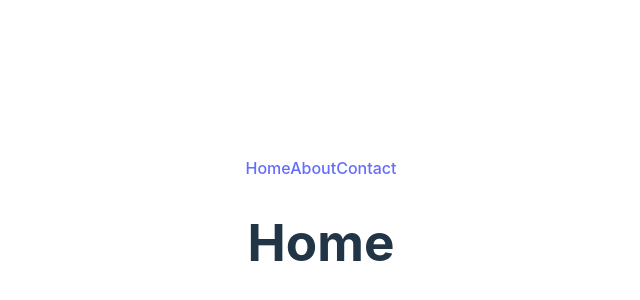
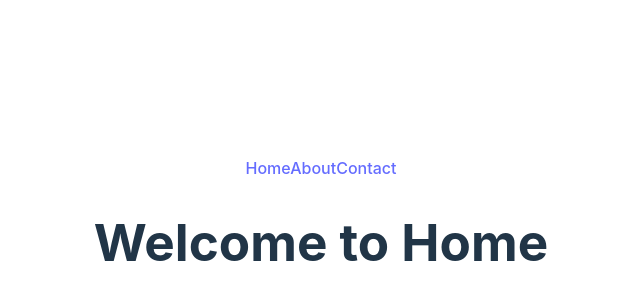
Before and after one commit to hbtuabhishek/routes, a React (Vite) app: page / in a window 1280 px wide. Shown: the part 170-470 px from the top of the page, without its empty margins (319-959 px from the left). Built offline with nearby package versions, Linux system fonts and the light colour scheme.

Commit message:
home page updated

```diff
--- a/src/pages/Home.tsx
+++ b/src/pages/Home.tsx
@@ -1,6 +1,6 @@
 const Home = () => {
     return (
-        <h1>Home</h1>
+        <h1>Welcome to Home</h1>
     )
 }
 
```
